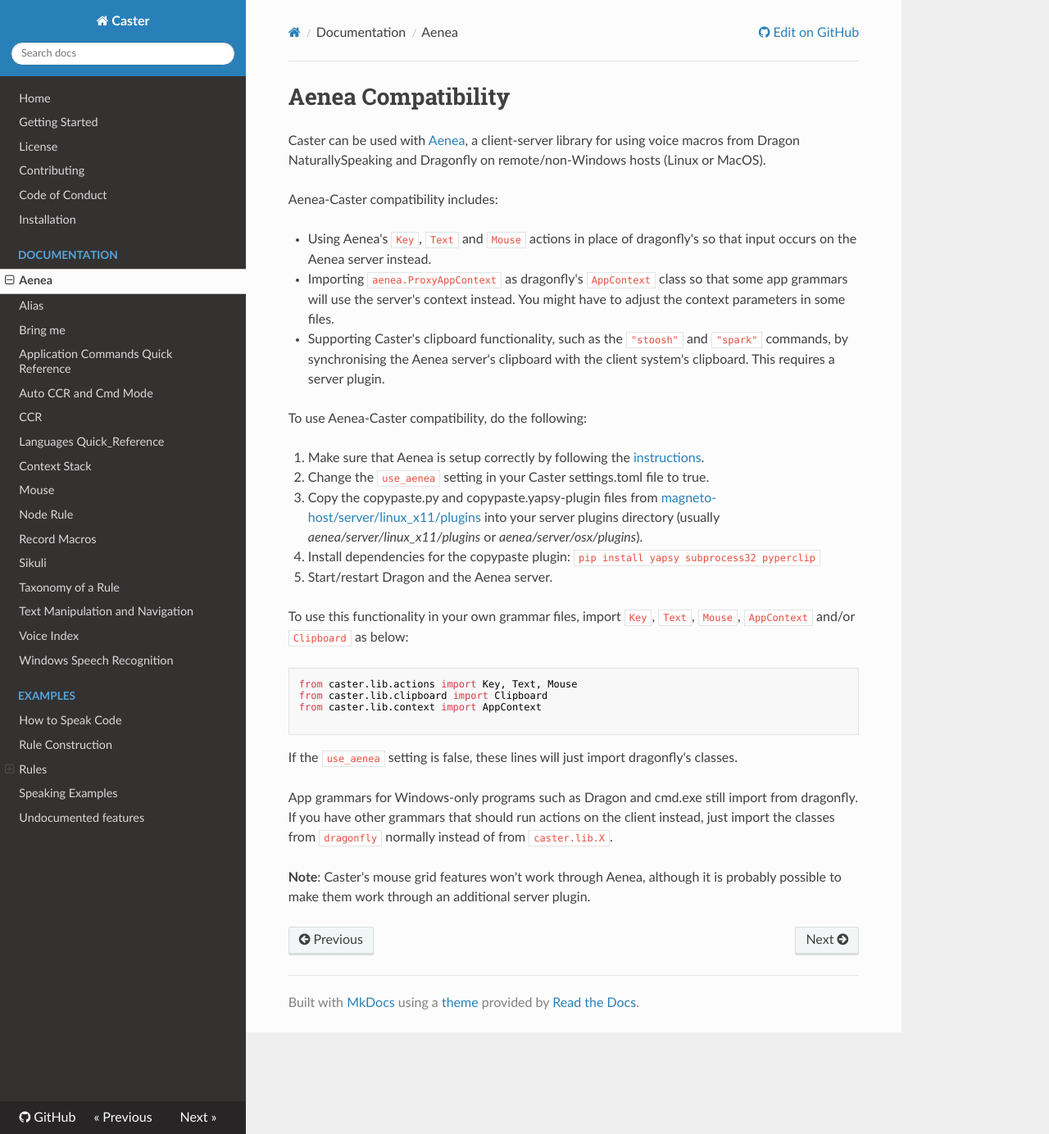
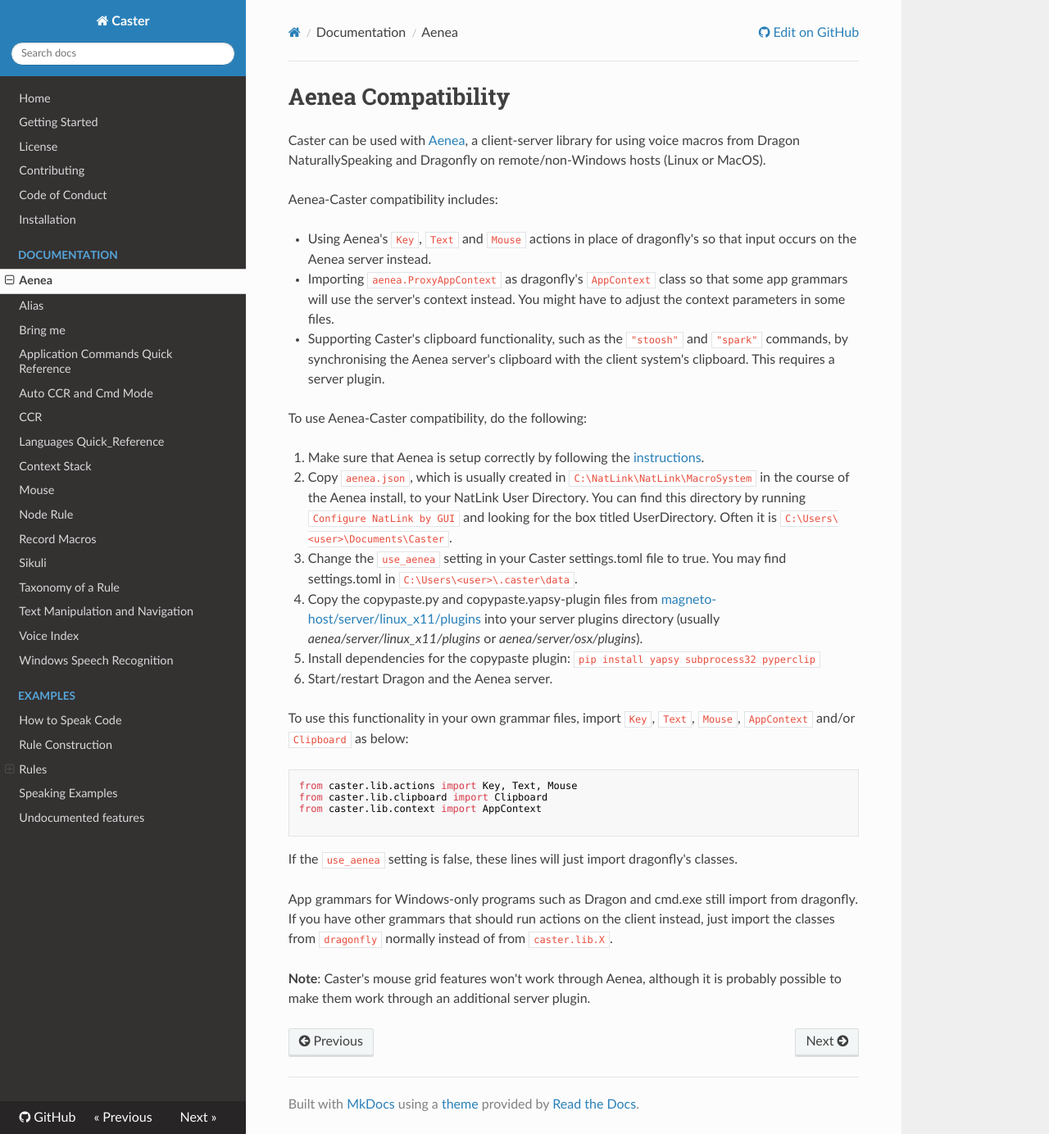
Before and after one commit to dictation-toolbox/Caster, an MkDocs documentation site: the page built from docs/readthedocs/Aenea.md, in a window 1280 px wide and 1384 px high. Shown: the whole window at 82% size. Built offline with MkDocs 1.6.1, drawn with Linux system fonts in a browser that asks for light colours; nearby versions of some CDN libraries; comment, search, counter and statistics services are not loaded.

Commit message:
Clarify Aenea setup instructions

```diff
--- a/docs/readthedocs/Aenea.md
+++ b/docs/readthedocs/Aenea.md
@@ -11,10 +11,11 @@ Aenea-Caster compatibility includes:
 To use Aenea-Caster compatibility, do the following:
 
 1. Make sure that Aenea is setup correctly by following the [instructions](https://github.com/dictation-toolbox/aenea).
-2. Change the `use_aenea` setting in your Caster settings.toml file to true.
-3. Copy the copypaste.py and copypaste.yapsy-plugin files from [magneto-host/server/linux_x11/plugins](https://github.com/Danesprite/magneto-host/tree/master/server/linux_x11/plugins) into your server plugins directory (usually *aenea/server/linux\_x11/plugins* or *aenea/server/osx/plugins*).
-4. Install dependencies for the copypaste plugin: `pip install yapsy subprocess32 pyperclip`
-5. Start/restart Dragon and the Aenea server.
+1. Copy `aenea.json`, which is usually created in `C:\NatLink\NatLink\MacroSystem` in the course of the Aenea install, to your NatLink User Directory. You can find this directory by running `Configure NatLink by GUI` and looking for the box titled UserDirectory. Often it is `C:\Users\<user>\Documents\Caster`.
+1. Change the `use_aenea` setting in your Caster settings.toml file to true. You may find settings.toml in `C:\Users\<user>\.caster\data`.
+1. Copy the copypaste.py and copypaste.yapsy-plugin files from [magneto-host/server/linux_x11/plugins](https://github.com/Danesprite/magneto-host/tree/master/server/linux_x11/plugins) into your server plugins directory (usually *aenea/server/linux\_x11/plugins* or *aenea/server/osx/plugins*).
+1. Install dependencies for the copypaste plugin: `pip install yapsy subprocess32 pyperclip`
+1. Start/restart Dragon and the Aenea server.
 
 To use this functionality in your own grammar files, import `Key`, `Text`, `Mouse`, `AppContext` and/or `Clipboard` as below:
 
```
